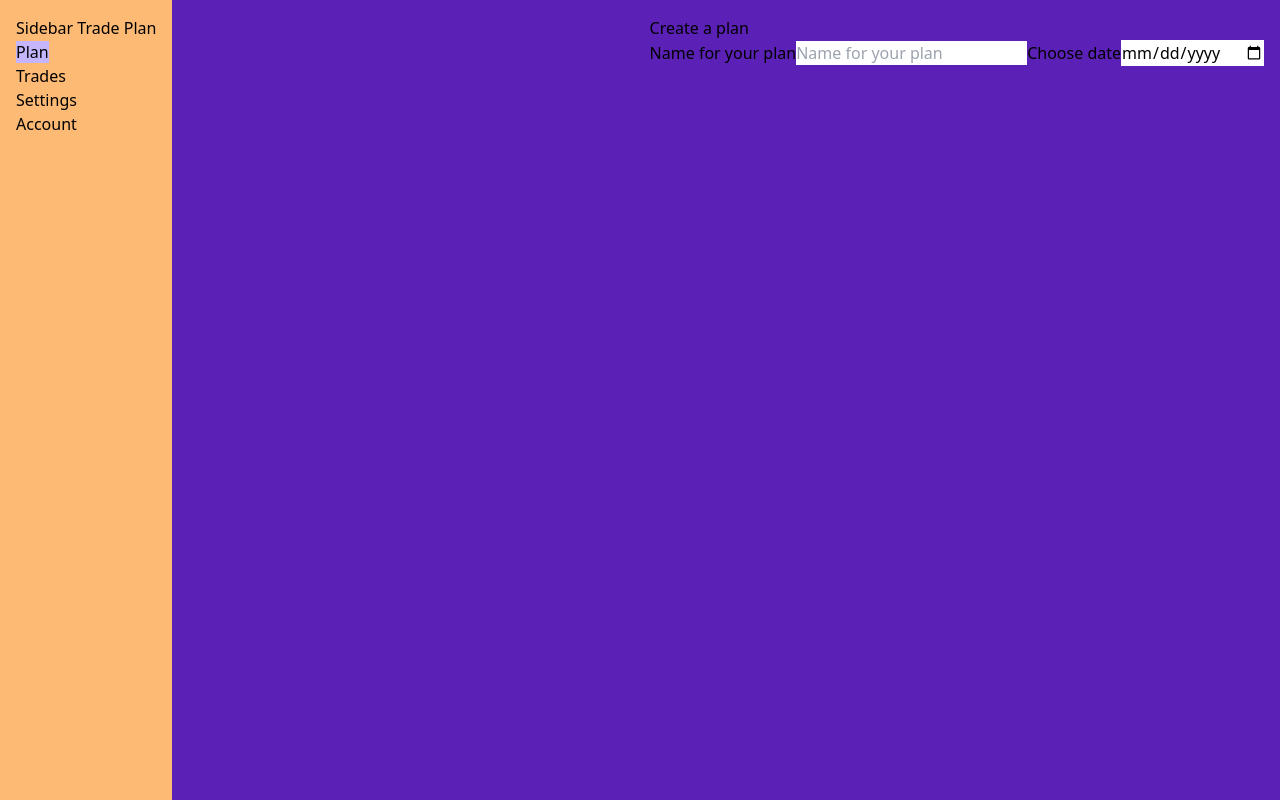
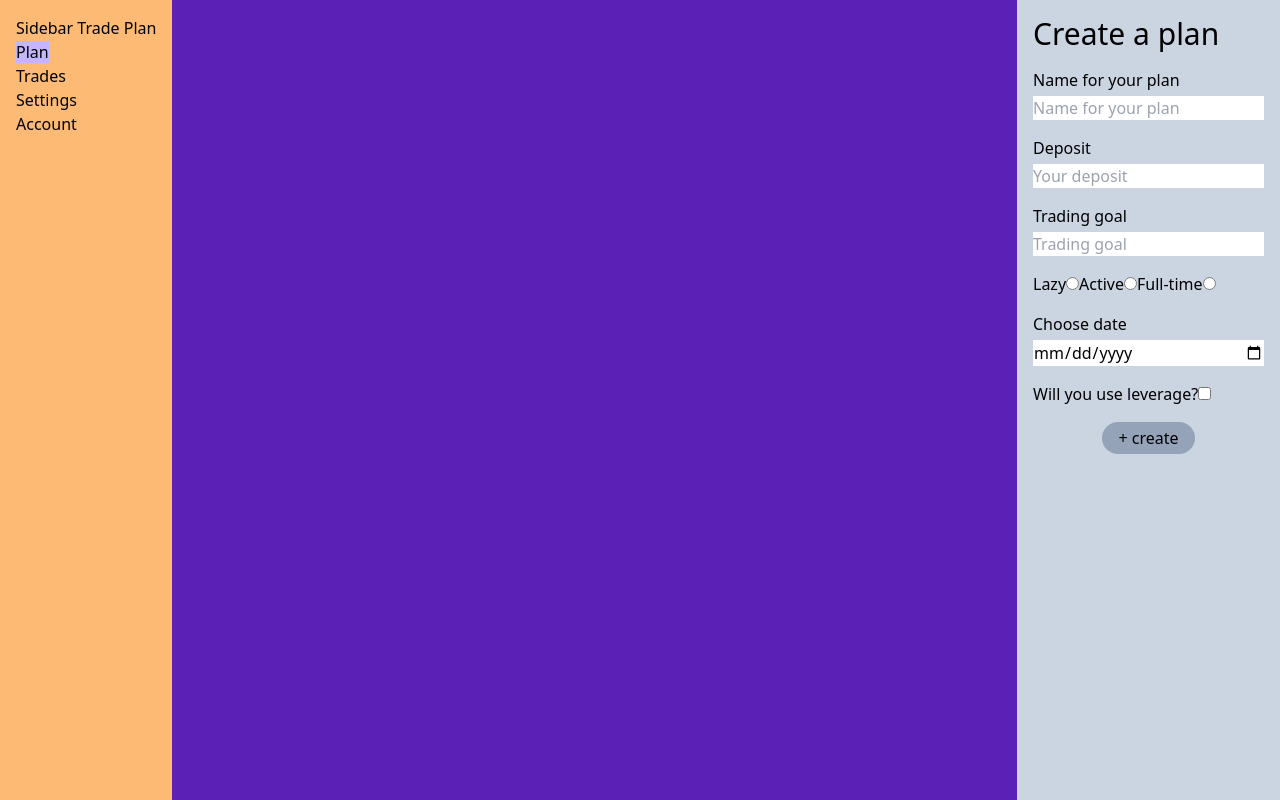
Before and after one commit to 7evenUp/trading-plan, a React (Vite) app: page /plan in a window 1280 px wide. Built offline with nearby package versions, Linux system fonts and the light colour scheme.

Commit message:
Added form for adding plan

```diff
--- a/src/routes/plan.tsx
+++ b/src/routes/plan.tsx
@@ -1,19 +1,57 @@
+import { useState } from 'react'
 import { Outlet } from 'react-router-dom'
 
-const plan = () => {
+const Plan = () => {
+  const [isLeverage, setIsLeverage] = useState(false)
+
   return (
     <div className='bg-violet-800 flex-1 flex flex-row-reverse'>
-      <div className='p-4'>
-        <h2>Create a plan</h2>
-        <form>
-          <label htmlFor='name'>
+      <div className='p-4 bg-slate-300'>
+        <h2 className="text-3xl">Create a plan</h2>
+        <form className="flex flex-col gap-4 mt-4">
+          <label className="flex flex-col gap-1" htmlFor='name'>
             Name for your plan
             <input id='name' placeholder='Name for your plan'/>
           </label>
-          <label htmlFor='date'>
+          <label className="flex flex-col gap-1" htmlFor='deposit'>
+            Deposit
+            <input id='deposit' placeholder='Your deposit'/>
+          </label>
+          <label className="flex flex-col gap-1" htmlFor='goal'>
+            Trading goal
+            <input id='goal' placeholder='Trading goal'/>
+          </label>
+          <div>
+            <label htmlFor='lazy'>
+              Lazy
+              <input type="radio" id='lazy' name="risk" value={2.5}/>
+            </label>
+            <label htmlFor='active'>
+              Active
+              <input type="radio" id='active' name="risk" value={4}/>
+            </label>
+            <label htmlFor='full'>
+              Full-time
+              <input type="radio" id='full' name="risk" value={5.75}/>
+            </label>
+          </div>
+          <label className="flex flex-col gap-1" htmlFor='date'>
             Choose date
             <input id='date' type={'date'}/>
           </label>
+          <label htmlFor='isLeverage'>
+            Will you use leverage?
+            <input id="isLeverage" type={'checkbox'} checked={isLeverage} onChange={() => setIsLeverage(!isLeverage)}/>
+          </label>
+          { isLeverage && (
+            <label className="flex flex-col gap-1" htmlFor='leverage'>
+              What is your leverage?
+              <input id='leverage' placeholder='Leverage'/>
+            </label>
+          )}
+          <button type="button" className="bg-slate-400 rounded-full w-max px-4 py-1 self-center hover:bg-slate-500 active:bg-slate-600">
+            + create
+          </button>
         </form>
       </div>
 
@@ -22,4 +60,4 @@ const plan = () => {
   )
 }
 
-export default plan
+export default Plan
--- a/src/routes/root.tsx
+++ b/src/routes/root.tsx
@@ -1,4 +1,4 @@
-import { Outlet, useLocation, useParams } from "react-router-dom";
+import { Outlet, useLocation } from "react-router-dom";
 import { Info, Sidebar } from "../components";
 
 const Root = () => {
```
